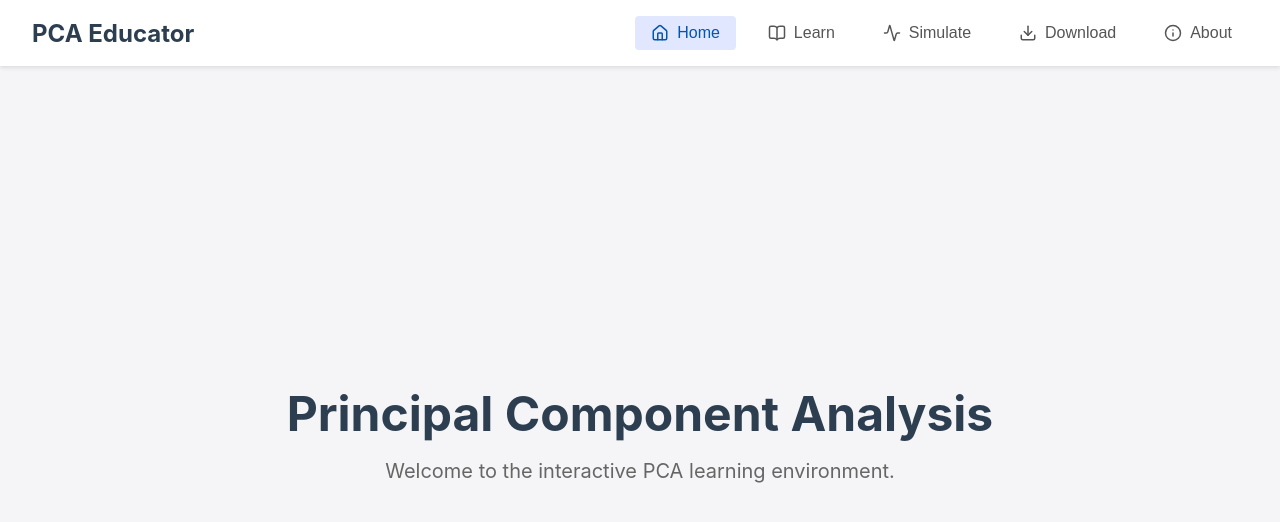
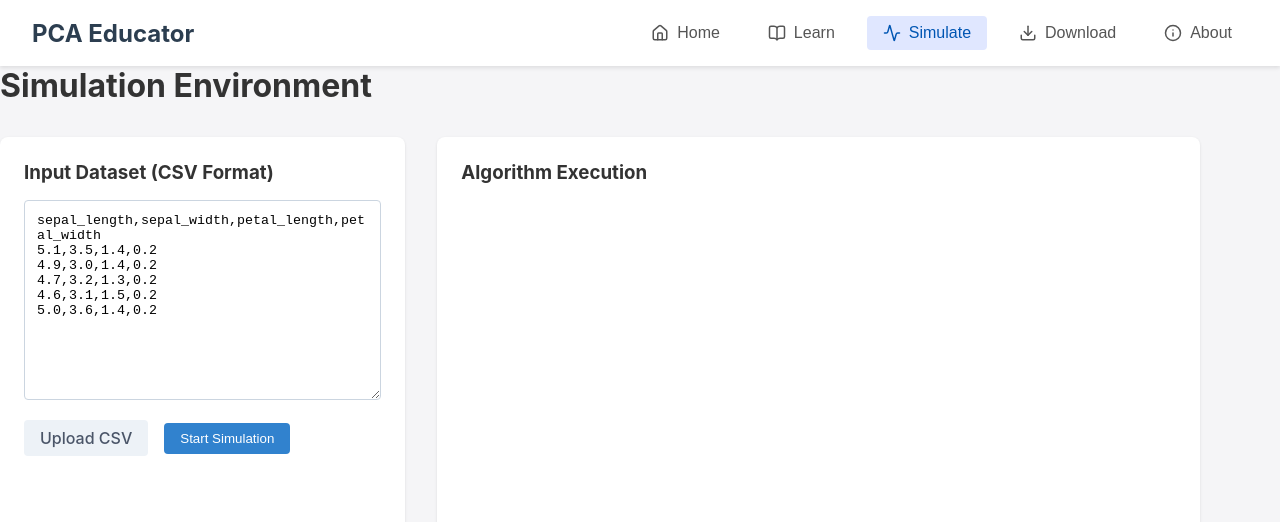
Before and after one commit to aadhyanthk/pca, a React (Vite) app: page / in a window 1280 px wide. Shown: the top 522 px of the page. Built offline with nearby package versions, Linux system fonts and the light colour scheme.

Commit message:
enhanced learn page

```diff
--- a/src/App.css
+++ b/src/App.css
@@ -236,3 +236,147 @@ body {
 .data-table tr:hover {
   background-color: #f1f5f9;
 }
+
+/* Simulation Dashboard Styles */
+.sim-dashboard {
+  display: flex;
+  gap: 2rem;
+  width: 100%;
+  max-width: 1200px;
+  margin-top: 2rem;
+  text-align: left;
+}
+
+.sim-controls {
+  flex: 1;
+  background: #ffffff;
+  padding: 1.5rem;
+  border-radius: 8px;
+  box-shadow: 0 1px 3px rgba(0,0,0,0.1);
+}
+
+.csv-input {
+  width: 100%;
+  height: 200px;
+  margin: 1rem 0;
+  padding: 0.75rem;
+  font-family: monospace;
+  border: 1px solid #cbd5e0;
+  border-radius: 4px;
+  resize: vertical;
+}
+
+.sim-actions {
+  display: flex;
+  gap: 1rem;
+  align-items: center;
+}
+
+.file-input {
+  display: none;
+}
+
+.upload-btn, .start-btn, .download-btn {
+  padding: 0.5rem 1rem;
+  border: none;
+  border-radius: 4px;
+  cursor: pointer;
+  font-weight: 500;
+  transition: all 0.2s;
+  display: inline-flex;
+  align-items: center;
+  gap: 0.5rem;
+}
+
+.upload-btn {
+  background-color: #edf2f7;
+  color: #4a5568;
+}
+
+.upload-btn:hover {
+  background-color: #e2e8f0;
+}
+
+.start-btn {
+  background-color: #3182ce;
+  color: #ffffff;
+}
+
+.start-btn:hover:not(:disabled) {
+  background-color: #2b6cb0;
+}
+
+.start-btn:disabled {
+  background-color: #a0aec0;
+  cursor: not-allowed;
+}
+
+.sim-viewer {
+  flex: 2;
+  background: #ffffff;
+  padding: 1.5rem;
+  border-radius: 8px;
+  box-shadow: 0 1px 3px rgba(0,0,0,0.1);
+  min-height: 500px;
+  display: flex;
+  flex-direction: column;
+}
+
+.sim-steps-container {
+  margin: 1.5rem 0;
+  min-height: 250px;
+}
+
+.sim-step {
+  padding: 0.75rem 1rem;
+  margin-bottom: 0.5rem;
+  background: #ebf8ff;
+  border-left: 4px solid #3182ce;
+  color: #2c5282;
+  border-radius: 0 4px 4px 0;
+}
+
+.fade-in {
+  animation: fadeIn 0.4s ease-out forwards;
+}
+
+@keyframes fadeIn {
+  from { opacity: 0; transform: translateX(-10px); }
+  to { opacity: 1; transform: translateX(0); }
+}
+
+.visualizations {
+  display: flex;
+  gap: 1rem;
+  justify-content: space-around;
+  margin-top: 1rem;
+}
+
+.chart-container h4 {
+  margin-bottom: 1rem;
+  color: #4a5568;
+  font-size: 0.95rem;
+}
+
+.raw-chart {
+  border: 1px solid #e2e8f0;
+  background: #f8fafc;
+  border-radius: 8px;
+}
+
+.download-section {
+  margin-top: 2rem;
+  padding-top: 1.5rem;
+  border-top: 1px solid #e2e8f0;
+  text-align: right;
+}
+
+.download-btn {
+  background-color: #38a169;
+  color: white;
+  padding: 0.75rem 1.5rem;
+}
+
+.download-btn:hover {
+  background-color: #2f855a;
+}
--- a/src/App.jsx
+++ b/src/App.jsx
@@ -1,7 +1,136 @@
-import React, {useState} from 'react';
+import React, {useState, useEffect} from 'react';
 import {Home, BookOpen, Activity, Download, Info} from 'lucide-react';
 import './App.css';
 
+// --- NATIVE PCA ENGINE ---
+const performPCA = (data) => {
+  const keys = Object.keys(data[0]).filter((k) => !isNaN(Number(data[0][k])));
+  const n = data.length;
+
+  // 1. Standardize (Mean centering & scaling)
+  const means = keys.map((k) => data.reduce((sum, row) => sum + Number(row[k]), 0) / n);
+  const stds = keys.map((k, i) => {
+    const variance = data.reduce((sum, row) => sum + Math.pow(Number(row[k]) - means[i], 2), 0) / (n - 1);
+    return variance === 0 ? 1 : Math.sqrt(variance);
+  });
+
+  const standardized = data.map((row) => {
+    const obj = {};
+    keys.forEach((k, i) => obj[k] = (Number(row[k]) - means[i]) / stds[i]);
+    return obj;
+  });
+
+  // 2. Covariance Matrix
+  const cov = keys.map((_, i) => keys.map((_, j) => {
+    return standardized.reduce((sum, row) => sum + row[keys[i]] * row[keys[j]], 0) / (n - 1);
+  }));
+
+  // 3. Eigen Decomposition (Jacobi Algorithm)
+  let max_iter = 100, m_dim = keys.length;
+  let e = keys.map((_, i) => keys.map((_, j) => i === j ? 1 : 0));
+  let M = cov.map((row) => [...row]);
+
+  for(let iter = 0; iter < max_iter; iter++) {
+    let max_val = 0, p = 0, q = 1;
+    for(let i=0; i<m_dim; i++) {
+      for(let j=i+1; j<m_dim; j++) {
+        if(Math.abs(M[i][j]) > max_val) { max_val = Math.abs(M[i][j]); p = i; q = j; }
+      }
+    }
+    if(max_val < 1e-9) break;
+    let theta = (M[q][q] - M[p][p]) / (2 * M[p][q]);
+    let t = Math.sign(theta || 1) / (Math.abs(theta) + Math.sqrt(theta*theta + 1));
+    if (M[p][q] === 0) t = 0;
+    let c = 1 / Math.sqrt(t*t + 1), s = c * t;
+
+    for(let i=0; i<m_dim; i++) {
+      if(i !== p && i !== q) {
+        let mip = M[i][p], miq = M[i][q];
+        M[i][p] = M[p][i] = c * mip - s * miq;
+        M[i][q] = M[q][i] = s * mip + c * miq;
+      }
+    }
+    let mpp = M[p][p], mqq = M[q][q], mpq = M[p][q];
+    M[p][p] = c*c*mpp - 2*s*c*mpq + s*s*mqq;
+    M[q][q] = s*s*mpp + 2*s*c*mpq + c*c*mqq;
+    M[p][q] = M[q][p] = 0;
+
+    for(let i=0; i<m_dim; i++) {
+      let eip = e[i][p], eiq = e[i][q];
+      e[i][p] = c * eip - s * eiq;
+      e[i][q] = s * eip + c * eiq;
+    }
+  }
+
+  // 4. Feature Vector Selection
+  let eigen = keys.map((_, i) => ({ value: M[i][i], vector: e.map((row) => row[i]) }));
+  eigen.sort((a, b) => b.value - a.value);
+  const totalVar = eigen.reduce((s, ev) => s + ev.value, 0) || 1;
+  eigen.forEach((ev) => ev.ratio = ev.value / totalVar);
+
+  // 5. Recast Data
+  const projected = standardized.map((row) => {
+    return {
+      PC1: keys.reduce((s, k, i) => s + row[k] * eigen[0].vector[i], 0),
+      PC2: keys.reduce((s, k, i) => s + row[k] * eigen[1].vector[i], 0)
+    };
+  });
+
+  return { keys, standardized, cov, eigen, projected };
+};
+
+// --- VISUALIZATION COMPONENTS ---
+const ScatterPlot = ({data}) => {
+  const padding = 30;
+  const width = 400, height = 300;
+  const minX = Math.min(...data.map((d) => d.PC1));
+  const maxX = Math.max(...data.map((d) => d.PC1));
+  const minY = Math.min(...data.map((d) => d.PC2));
+  const maxY = Math.max(...data.map((d) => d.PC2));
+
+  const scaleX = (x) => padding + ((x - minX) / (maxX - minX || 1)) * (width - padding * 2);
+  const scaleY = (y) => height - padding - ((y - minY) / (maxY - minY || 1)) * (height - padding * 2);
+
+  return (
+    <div className="chart-container">
+      <h4>Projected Data (PC1 vs PC2)</h4>
+      <svg width={width} height={height} className="raw-chart">
+        {data.map((d, i) => (
+          <circle key={i} cx={scaleX(d.PC1)} cy={scaleY(d.PC2)} r={5} fill="#3182ce" opacity={0.7} />
+        ))}
+      </svg>
+    </div>
+  );
+};
+
+const BarChart = ({data}) => {
+  const padding = 40;
+  const width = 400, height = 300;
+  const maxVal = Math.max(...data.map((d) => d.ratio));
+
+  return (
+    <div className="chart-container">
+      <h4>Explained Variance</h4>
+      <svg width={width} height={height} className="raw-chart">
+        {data.map((d, i) => {
+          const barHeight = (d.ratio / maxVal) * (height - padding * 2);
+          const barWidth = (width - padding * 2) / data.length - 10;
+          const x = padding + i * (barWidth + 10);
+          const y = height - padding - barHeight;
+          return (
+            <g key={i}>
+              <rect x={x} y={y} width={barWidth} height={barHeight} fill="#38a169" />
+              <text x={x + barWidth/2} y={height - padding + 15} textAnchor="middle" fontSize="12" fill="#4a5568">PC{i+1}</text>
+              <text x={x + barWidth/2} y={y - 5} textAnchor="middle" fontSize="12" fill="#4a5568">{(d.ratio * 100).toFixed(1)}%</text>
+            </g>
+          );
+        })}
+      </svg>
+    </div>
+  );
+};
+
+// --- PAGES ---
 const Navbar = ({currentPage, setCurrentPage}) => {
   const navItems = [
     {name: 'Home', id: 'home', icon: <Home size={18} />},
@@ -37,173 +166,179 @@ const HomePage = () => (
   </main>
 );
 
-const LearnPage = () => {
-  const scrollToSection = (e, id) => {
-    e.preventDefault();
-    const element = document.getElementById(id);
-    if (element) {
-      element.scrollIntoView({behavior: 'smooth', block: 'start'});
+const defaultCSV = `sepal_length,sepal_width,petal_length,petal_width
+5.1,3.5,1.4,0.2
+4.9,3.0,1.4,0.2
+4.7,3.2,1.3,0.2
+4.6,3.1,1.5,0.2
+5.0,3.6,1.4,0.2`;
+
+const SimulatePage = () => {
+  const [inputText, setInputText] = useState(defaultCSV);
+  const [parsedData, setParsedData] = useState(null);
+  const [results, setResults] = useState(null);
+  const [step, setStep] = useState(-1);
+  const [isPlaying, setIsPlaying] = useState(false);
+
+  useEffect(() => {
+    let timer;
+    if (isPlaying && step < 5) {
+      timer = setTimeout(() => setStep((s) => s + 1), 1500);
+    } else if (step === 5) {
+      setIsPlaying(false);
+    }
+    return () => clearTimeout(timer);
+  }, [isPlaying, step]);
+
+  const handleParse = (text) => {
+    const lines = text.trim().split('\n').map((l) => l.split(',').map((s) => s.trim()));
+    if (lines.length < 2) return null;
+    const keys = lines[0];
+    const data = lines.slice(1).map((row) => {
+      let obj = {};
+      keys.forEach((k, i) => obj[k] = Number(row[i]));
+      return obj;
+    });
+    setParsedData(data);
+    return data;
+  };
+
+  const handleFileUpload = (e) => {
+    const file = e.target.files[0];
+    if (file) {
+      const reader = new FileReader();
+      reader.onload = (evt) => setInputText(evt.target.result);
+      reader.readAsText(file);
     }
   };
 
-  const sections = [
-    {id: 'intro', title: 'Introduction'},
-    {id: 'concepts', title: 'Key Concepts'},
-    {id: 'objective', title: 'Objective of PCA'},
-    {id: 'steps', title: 'The Algorithm'},
-    {id: 'example', title: 'Worked Example'},
-    {id: 'selection', title: 'Scree Plot & Selection'},
-    {id: 'reconstruction', title: 'Reconstruction'},
-    {id: 'assumptions', title: 'Assumptions'},
-    {id: 'applications', title: 'Applications'},
-    {id: 'conclusion', title: 'Conclusion'}
-  ];
+  const handleStart = () => {
+    const data = handleParse(inputText);
+    if (data) {
+      setResults(performPCA(data));
+      setStep(0);
+      setIsPlaying(true);
+    }
+  };
+
+  const generateDownload = () => {
+    if (!results || !parsedData) return;
+    const {keys, standardized, cov, eigen} = results;
+    const n = parsedData.length;
+    const grid = Array.from({length: n + 30}, () => Array(25).fill(''));
+
+    // Initial Data Block
+    grid[0][0] = 'Initial Data:';
+    keys.forEach((k, i) => grid[1][i] = k);
+    parsedData.forEach((row, i) => keys.forEach((k, j) => grid[i + 2][j] = row[k]));
+
+    // Calculation Block
+    const rStart = n + 3;
+    grid[rStart][0] = 'Standardized Data:';
+    grid[rStart][5] = 'Covariance Matrix';
+    grid[rStart][10] = 'Eigenvalues:';
+    grid[rStart][12] = 'Eigenvectors:';
+    grid[rStart][18] = 'Explained Variance:';
+
+    keys.forEach((k, i) => { grid[rStart + 1][i] = k; grid[rStart + 1][5 + i] = k; });
+    eigen.forEach((_, i) => grid[rStart + 1][13 + i] = `PC${i + 1}`);
+    grid[rStart + 1][18] = 'Variance_Ratio';
+
+    standardized.forEach((row, i) => keys.forEach((k, j) => grid[rStart + 2 + i][j] = row[k]));
+    cov.forEach((row, i) => {
+      grid[rStart + 2 + i][4] = keys[i];
+      row.forEach((val, j) => grid[rStart + 2 + i][5 + j] = val);
+    });
+    eigen.forEach((e, i) => grid[rStart + 1 + i][10] = e.value);
+    keys.forEach((k, i) => {
+      grid[rStart + 2 + i][12] = k;
+      eigen.forEach((e, j) => grid[rStart + 2 + i][13 + j] = e.vector[i]);
+    });
+    eigen.forEach((e, i) => {
+      grid[rStart + 2 + i][18] = e.ratio;
+      grid[rStart + 2 + i][19] = `PC${i + 1}`;
+    });
+
+    // Footer Context
+    const textStart = rStart + keys.length + 3;
+    if (grid.length > textStart + 4) {
+      grid[textStart][10] = 'Av=λv';
+      grid[textStart + 1][10] = 'Where:';
+      grid[textStart + 2][10] = 'A= covariance matrix';
+      grid[textStart + 3][10] = 'v=eigenvector';
+      grid[textStart + 4][10] = 'λ=eigenvalues';
+      grid[textStart][18] = 'Variance Ratio=λi/∑λ';
+      grid[textStart + 2][18] = 'PC1 and PC2 are highest so they are picked.';
+    }
+
+    const csvContent = grid.map((row) => row.join(',')).join('\n');
+    const blob = new Blob([csvContent], {type: 'text/csv;charset=utf-8;'});
+    const url = URL.createObjectURL(blob);
+    const link = document.createElement('a');
+    link.href = url;
+    link.setAttribute('download', 'PCA_Result.csv');
+    document.body.appendChild(link);
+    link.click();
+    document.body.removeChild(link);
+  };
 
   return (
-    <div className="learn-container">
-      <aside className="learn-sidebar">
-        <h3>Syllabus</h3>
-        <ul>
-          {sections.map((sec) => (
-            <li key={sec.id}>
-              <a href={`#${sec.id}`} onClick={(e) => scrollToSection(e, sec.id)}>
-                {sec.title}
-              </a>
-            </li>
-          ))}
-        </ul>
-      </aside>
+    <main className="page-content">
+      <h1>Simulation Environment</h1>
+      <div className="sim-dashboard">
+        <div className="sim-controls">
+          <h3>Input Dataset (CSV Format)</h3>
+          <textarea
+            value={inputText}
+            onChange={(e) => setInputText(e.target.value)}
+            className="csv-input"
+          />
+          <div className="sim-actions">
+            <input type="file" accept=".csv" onChange={handleFileUpload} id="csv-upload" className="file-input" />
+            <label htmlFor="csv-upload" className="upload-btn">Upload CSV</label>
+            <button onClick={handleStart} className="start-btn" disabled={isPlaying}>
+              {isPlaying ? 'Simulating...' : 'Start Simulation'}
+            </button>
+          </div>
+        </div>
 
-      <main className="learn-content">
-        <h1>Mastering PCA</h1>
+        <div className="sim-viewer">
+          <h3>Algorithm Execution</h3>
+          <div className="sim-steps-container">
+            {step >= 0 && <div className="sim-step fade-in">1. Data Parsed ({parsedData.length} rows loaded)</div>}
+            {step >= 1 && <div className="sim-step fade-in">2. Data Standardized (Mean centered & scaled)</div>}
+            {step >= 2 && <div className="sim-step fade-in">3. Covariance Matrix Calculated</div>}
+            {step >= 3 && <div className="sim-step fade-in">4. Eigen Decomposition Complete</div>}
+            {step >= 4 && <div className="sim-step fade-in">5. Principal Components Selected</div>}
+            {step >= 5 && <div className="sim-step fade-in">6. Final Projection Rendered</div>}
+          </div>
 
-        <section id="intro">
-          <h2>Introduction to Dimensionality Reduction</h2>
-          <p>Dimensionality reduction is the process of reducing the number of features in a dataset while retaining as much important information as possible. It is an <strong>unsupervised transformation</strong>—meaning it requires no predefined labels—to project high-dimensional data into a lower-dimensional space.</p>
-          <p>PCA (Principal Component Analysis) is the gold standard for this, transforming correlated features into linearly uncorrelated variables called <strong>Principal Components</strong>.</p>
-        </section>
+          <div className="visualizations">
+             {step >= 4 && results && <BarChart data={results.eigen} />}
+             {step >= 5 && results && <ScatterPlot data={results.projected} />}
+          </div>
 
-        <section id="concepts">
-          <h2>Key Concepts</h2>
-          <ul>
-            <li><strong>Variance:</strong> Measures how spread-out data is along a feature. High variance indicates more information.</li>
-            <li><strong>Covariance:</strong> Measures how two features change together.</li>
-            <li><strong>Covariance Matrix (&Sigma;):</strong> A symmetric matrix where each entry (i, j) is the covariance between feature i and feature j.</li>
-            <li><strong>Eigenvectors & Eigenvalues:</strong> Eigenvectors (v) define the directions of the new axes, while Eigenvalues (&lambda;) define the variance magnitude along those axes.</li>
-          </ul>
-        </section>
-
-        <section id="objective">
-          <h2>Objective of PCA</h2>
-          <p>PCA finds directions that maximize variance. The first principal component w₁ is found by solving for the direction that maximizes variance under a unit vector constraint:</p>
-          <div className="math-block">
-            max w<sup>T</sup>&Sigma;w subject to ||w|| = 1
-          </div>
-        </section>
-
-        <section id="steps">
-          <h2>The PCA Algorithm</h2>
-          <ol className="content-list">
-            <li><strong>Standardize:</strong> Mean-center the data so &mu; = 0. PCA is sensitive to scale.</li>
-            <li><strong>Covariance Matrix:</strong> Compute &Sigma; to capture relationships between pairs.</li>
-            <li><strong>Eigen Decomposition:</strong> Solve det(&Sigma; - &lambda;I) = 0 for &lambda; and v.</li>
-            <li><strong>Sort:</strong> Rank eigenvectors by &lambda; in descending order.</li>
-            <li><strong>Select:</strong> Choose the top <em>k</em> components based on explained variance.</li>
-            <li><strong>Project:</strong> Multiply the original data by the projection matrix W: Z = X &middot; W.</li>
-          </ol>
-        </section>
-
-        <section id="example">
-          <h2>Worked Example</h2>
-          <p>Consider a simple 2D dataset with 5 points:</p>
-          <table className="data-table">
-            <thead>
-              <tr><th>Point</th><th>X</th><th>Y</th><th>X - x̄</th><th>Y - ȳ</th><th>PC1 Score</th></tr>
-            </thead>
-            <tbody>
-              <tr><td>P1</td><td>2.5</td><td>2.4</td><td>0.46</td><td>0.16</td><td>0.430</td></tr>
-              <tr><td>P2</td><td>0.5</td><td>0.7</td><td>-1.54</td><td>-1.54</td><td>-2.218</td></tr>
-              <tr><td>P3</td><td>2.2</td><td>2.9</td><td>0.16</td><td>0.66</td><td>0.593</td></tr>
-              <tr><td>P4</td><td>1.9</td><td>2.2</td><td>-0.14</td><td>-0.04</td><td>-0.124</td></tr>
-              <tr><td>P5</td><td>3.1</td><td>3.0</td><td>1.06</td><td>0.76</td><td>1.277</td></tr>
-            </tbody>
-          </table>
-          <p>In this example, PC1 alone explains <strong>96.3%</strong> of the total variance (&lambda;₁=1.284, &lambda;₂=0.049), allowing us to reduce the data to 1D with minimal loss.</p>
-        </section>
-
-        <section id="selection">
-          <h2>Scree Plot & Component Selection</h2>
-          <p>A Scree Plot graphs eigenvalues against component numbers. To choose <em>k</em>, we use:</p>
-          <ul>
-            <li><strong>Kaiser's Rule:</strong> Retain components with &lambda; &gt; 1.</li>
-            <li><strong>Cumulative Variance:</strong> Retain until &ge; 95% variance is explained.</li>
-            <li><strong>Elbow Method:</strong> Find where the curve flattens.</li>
-          </ul>
-        </section>
-
-        <section id="reconstruction">
-          <h2>Reconstruction & Information Loss</h2>
-          <p>We can approximate the original data using: <strong>X<sub>approx</sub> = Z &middot; W<sup>T</sup> + &mu;</strong>.</p>
-          <p>The reconstruction error is the sum of the discarded eigenvalues. Choosing more components reduces error but increases dimensionality.</p>
-        </section>
-
-        <section id="assumptions">
-          <h2>Assumptions of PCA</h2>
-          <ul>
-            <li><strong>Linearity:</strong> Assumes components are linear combinations.</li>
-            <li><strong>Large Variance = Important:</strong> Treats high-variance as high-signal.</li>
-            <li><strong>Orthogonality:</strong> Components are assumed to be perpendicular.</li>
-            <li><strong>Scale Sensitivity:</strong> Requires prior standardization.</li>
-          </ul>
-        </section>
-
-        <section id="applications">
-          <h2>Real-World Applications</h2>
-          <ul className="content-list">
-            <li><strong>Image Compression:</strong> Reducing pixels via Eigenfaces.</li>
-            <li><strong>Genomics:</strong> Visualizing genetic distance across thousands of markers.</li>
-            <li><strong>Finance:</strong> Identifying hidden factors in stock price correlations.</li>
-            <li><strong>Anomaly Detection:</strong> Outliers often fall far from the PCA projection plane.</li>
-          </ul>
-        </section>
-
-        <section id="conclusion">
-          <h2>Conclusion</h2>
-          <p>PCA is an essential preprocessing step. By effectively compressing data and eliminating noise, it empowers more efficient machine learning. You are now ready to test these theories in the <strong>Simulation</strong> tab.</p>
-        </section>
-      </main>
-    </div>
+          {step >= 5 && (
+            <div className="download-section fade-in">
+              <button onClick={generateDownload} className="download-btn">
+                <Download size={18} /> Download Exact PCA_Result.csv
+              </button>
+            </div>
+          )}
+        </div>
+      </div>
+    </main>
   );
 };
 
-const SimulatePage = () => (
-  <main className="page-content center-content">
-    <h1>Simulation Environment</h1>
-  </main>
-);
-
-const DownloadPage = () => (
-  <main className="page-content center-content">
-    <h1>Download Latest Simulation</h1>
-  </main>
-);
-
-const AboutPage = () => (
-  <main className="page-content center-content">
-    <h1>About</h1>
-  </main>
-);
-
+// ... Include LearnPage, DownloadPage, AboutPage as they were ...
 const App = () => {
-  const [currentPage, setCurrentPage] = useState('home');
+  const [currentPage, setCurrentPage] = useState('simulate');
 
   const renderPage = () => {
     switch (currentPage) {
       case 'home': return <HomePage />;
-      case 'learn': return <LearnPage />;
       case 'simulate': return <SimulatePage />;
-      case 'download': return <DownloadPage />;
-      case 'about': return <AboutPage />;
       default: return <HomePage />;
     }
   };
```
